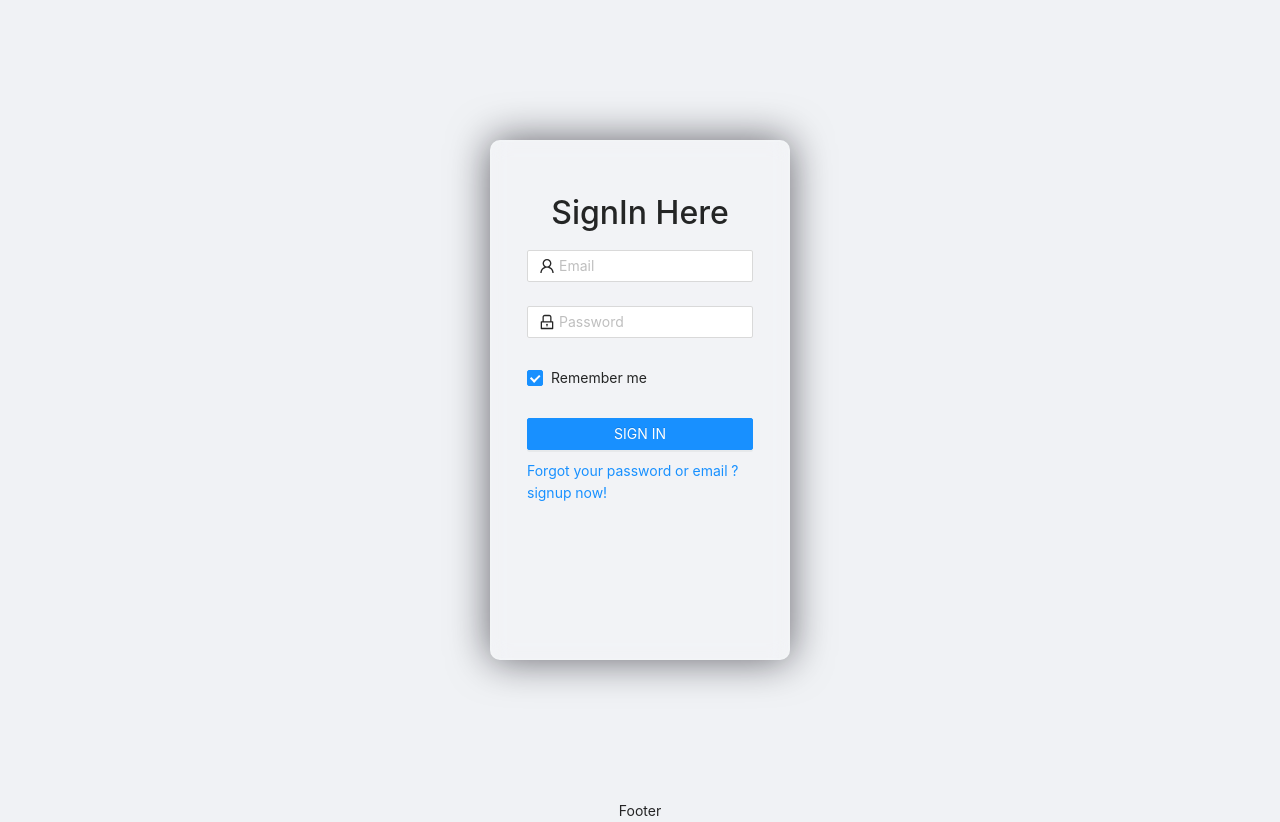
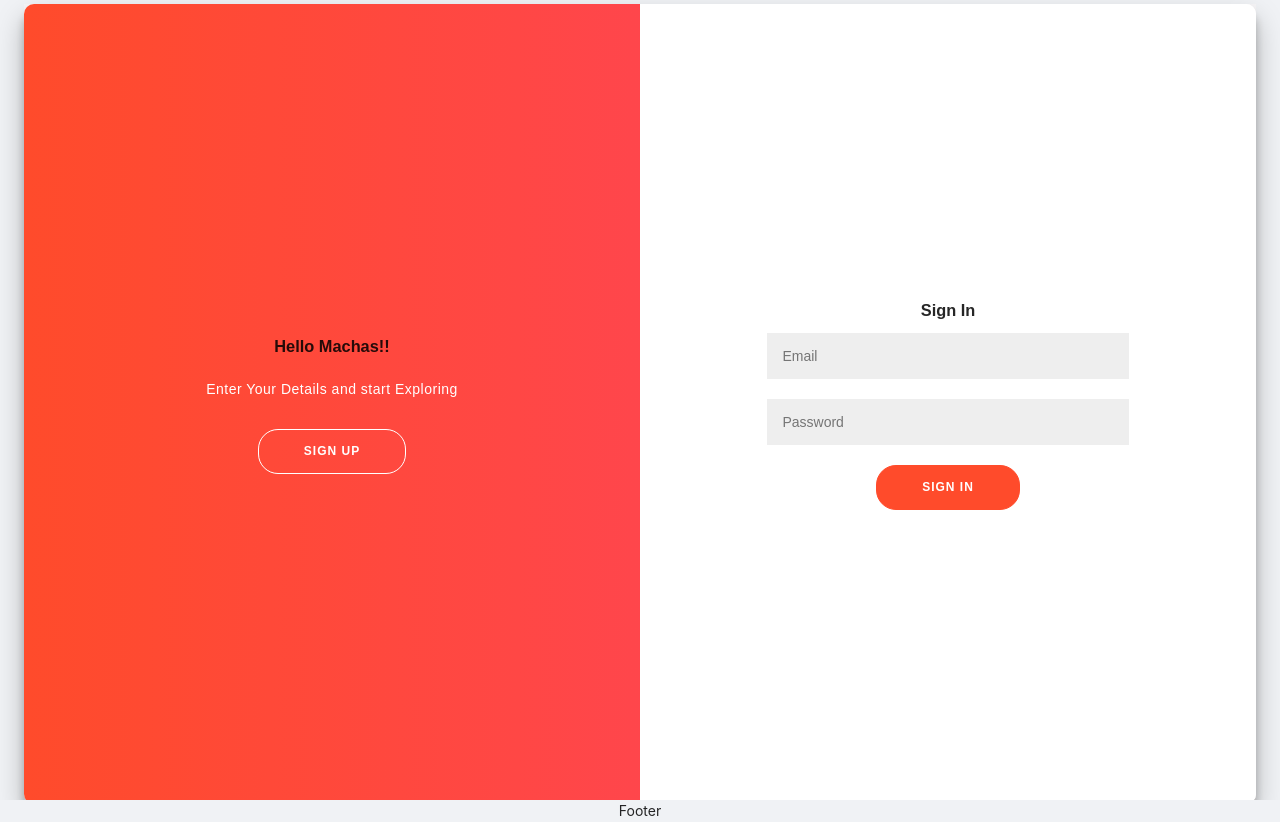
Before and after one commit to simranjitsingh3720/CMS, a Next.js app: page /admin/signin in a window 1280 px wide. Built offline with nearby package versions, Linux system fonts and the light colour scheme.

Commit message:
add files

```diff
--- a/ui/globals.scss
+++ b/ui/globals.scss
@@ -1,9 +1,9 @@
-.action-searchBar{
+.action-searchBar {
   width: 20rem;
   border-radius: 15px;
 }
 
-.ant-page-header-heading-title{
+.ant-page-header-heading-title {
   font-size: 2rem;
   height: 2.3rem;
 }
--- a/ui/page-components/auth/PageSignin/index.js
+++ b/ui/page-components/auth/PageSignin/index.js
@@ -1,8 +1,7 @@
 import axios from 'axios';
 import React, { useState } from 'react';
-import { Form, Input, Button, Checkbox, message } from 'antd';
-import { UserOutlined, LockOutlined } from '@ant-design/icons';
 import 'antd/dist/antd.css';
+import { message } from 'antd';
 import { useRouter } from 'next/router';
 import styles from './style.module.scss';
 
@@ -13,6 +12,7 @@ function PageSignin() {
     console.log('Received values of form: ', values);
   };
   const router = useRouter();
+
   const handleSubmit = async (e) => {
     e.preventDefault();
     await axios.post('http://localhost:8000/api/auth/signin', { email, password })
@@ -21,55 +21,36 @@ function PageSignin() {
       })
       .catch(() => message.error('Invalid Signin, Please try again'));
   };
+  const onSignUpClick = async () => {
+    await router.push('/admin/signup');
+  };
   return (
-    <Form
-      name="signin"
-      className={styles.signinForm}
-      initialValues={{
-        remember: true,
-      }}
-      onFinish={onFinish}
-    >
-      <h1 className={styles.header}>SignIn Here</h1>
-      {}
-      <Form.Item
-        name="email"
-        rules={[
-          {
-            required: true,
-            message: 'Please input your email!',
-          },
-        ]}
-      >
-        <Input type="email" prefix={<UserOutlined className={styles.siteForm} />} placeholder="Email" onChange={(e) => setEmail(e.target.value)} />
-      </Form.Item>
-      <Form.Item
-        name="password"
-        rules={[
-          {
-            required: true,
-            message: 'Please input your Password!',
-          },
-        ]}
-      >
-        <Input prefix={<LockOutlined className={styles.siteForm} />} type="password" placeholder="Password" onChange={(e) => setPassword(e.target.value)} />
-      </Form.Item>
-      <Form.Item>
-        <Form.Item name="remember" valuePropName="checked" noStyle>
-          <Checkbox>Remember me</Checkbox>
-        </Form.Item>
-      </Form.Item>
-      <Form.Item>
-        <Button type="primary" htmlType="submit" className={styles.signinFormButton} onClick={handleSubmit}>
-          SIGN IN
-        </Button>
-        <a href="" className={styles.signinFormForgot}>
-          Forgot your password or email ?
-        </a>
-        <br />
-        <a href="/admin/users/signup">signup now!</a>
-      </Form.Item>
-    </Form>
+    <div className={styles.body}>
+      <div className={styles.container}>
+        <div className={styles.overlay_container}>
+          <div className={styles.overlay}>
+            <div className={styles.overlay_panel}>
+              <h1 className={styles.h1}>Hello Machas!!</h1>
+              <p className={styles.p}>Enter Your Details and start Exploring</p>
+              <button type="submit" className={styles.ghost} id="signUp" onClick={onSignUpClick}>Sign Up</button>
+            </div>
+          </div>
+        </div>
+        <div className={styles.sign_in_container}>
+          <form
+            action=""
+            onSubmit={onFinish}
+            className={styles.form}
+          >
+            <h1 className={styles.h1}>Sign In</h1>
+            <input type="email" name="email" id="email" placeholder="Email" className={styles.input} onChange={(e) => setEmail(e.target.value)} required />
+            <input type="password" name="password" id="password" placeholder="Password" className={styles.input} onChange={(e) => setPassword(e.target.value)} required />
+            <button type="submit" className={styles.button} onClick={handleSubmit}>Sign In</button>
+          </form>
+        </div>
+      </div>
+    </div>
+
   );
 }
 
--- a/ui/page-components/auth/PageSignin/style.module.scss
+++ b/ui/page-components/auth/PageSignin/style.module.scss
@@ -1,46 +1,189 @@
-.signin_box {
-  width: 340px;
-  background-color: #fff;
+.body {
+	background: #f6f5f7;
+	display: flex;
+	justify-content: center;
+	align-items: center;
+	flex-direction: column;
+	font-family: 'Montserrat', sans-serif;
+	height: 100vh;
+	margin: -20px 0 50px;
+ width : 100%
 }
-.siteForm{
-  display: block;
-  font-size: 16px;
-  font-weight: 500;
+
+.h1 {
+	font-weight: bold;
+	margin: 0;
 }
-.header {
-  font-size: 32px;
-  font-weight: 500;
-  line-height: 42px;
-  text-align: center;
+
+.h2 {
+	text-align: center;
 }
-.lab {
-  display: block;
-  margin-top: 30px;
-  font-size: 16px;
-  font-weight: 500;
+
+.p {
+	font-size: 14px;
+	font-weight: 100;
+	line-height: 20px;
+	letter-spacing: 0.5px;
+	margin: 20px 0 30px;
 }
-.signinForm {
-  max-width: 300px;
-  height: 520px;
-  width: 320px;
-  background-color: rgba(255,255,255,0.13);
-  position: absolute;
-  transform: translate(-50%,-50%);
-  top: 50%;
-  left: 50%;
-  border-radius: 10px;
-  backdrop-filter: blur(10px);
-  border: 2px solid rgba(255,255,255,0.1);
-  box-shadow: 0 0 40px rgb(8 7 16 / 60%);
-  padding: 50px 35px;
+
+.span {
+	font-size: 12px;
 }
-.signinFormForgot {
-  float: right;
+
+.button {
+	border-radius: 20px;
+	border: 1px solid #FF4B2B;
+	background-color: #FF4B2B;
+	color: #FFFFFF;
+	font-size: 12px;
+	font-weight: bold;
+	padding: 12px 45px;
+	letter-spacing: 1px;
+	text-transform: uppercase;
+  cursor: pointer;
   margin-top: 10px;
 }
-.signinFormForgot {
-  float: left;
+
+.ghost {
+  border-radius: 20px;
+	border: 1px solid #FF4B2B;
+	background-color: #FF4B2B;
+	color: #FFFFFF;
+	font-size: 12px;
+	font-weight: bold;
+	padding: 12px 45px;
+	letter-spacing: 1px;
+	text-transform: uppercase;
+	background-color: transparent;
+	border-color: #FFFFFF;
+  cursor: pointer;
 }
-.signinFormButton {
+
+.form {
+	background-color: #FFFFFF;
+	display: flex;
+	align-items: center;
+	justify-content: center;
+	flex-direction: column;
+	padding: 0 50px;
+	height: 100%;
+	text-align: center;
+}
+
+.input {
+	background-color: #eee;
+	border: none;
+	padding: 12px 15px;
+	margin: 10px 0;
+	width: 70%;
+}
+
+.container {
+	background-color: #fff;
+	border-radius: 10px;
+  	box-shadow: 0 14px 28px rgba(0,0,0,0.25),
+			0 10px 10px rgba(0,0,0,0.22);
+	position: relative;
+	overflow: hidden;
+	width: 768px;
+	max-width: 100%;
+	min-height: 480px;
   width: 100%;
+  height: 100%;
 }
+
+.sign_in_container {
+	right: 0;
+	width: 50%;
+	z-index: 1;
+  position: absolute;
+	top: 0;
+	height: 100%;
+}
+
+
+
+.overlay_container {
+	position: absolute;
+	top: 0;
+	right: 50%;
+	width: 50%;
+	height: 100%;
+	overflow: hidden;
+	z-index: 100;
+}
+
+
+.overlay {
+	background: #FF416C;
+	background: -webkit-linear-gradient(to right, #FF4B2B, #FF416C);
+	background: linear-gradient(to right, #FF4B2B, #FF416C);
+	background-repeat: no-repeat;
+	background-size: cover;
+	background-position: 0 0;
+	color: #FFFFFF;
+	position: relative;
+	height: 100%;
+	width: 200%;
+}
+
+
+.overlay_panel {
+	position: absolute;
+	display: flex;
+	align-items: center;
+	justify-content: center;
+	flex-direction: column;
+	padding: 0 40px;
+	text-align: center;
+	top: 0;
+	height: 100%;
+	width: 50%;
+}
+// .signin_box {
+//   width: 340px;
+//   background-color: #fff;
+// }
+// .siteForm{
+//   display: block;
+//   font-size: 16px;
+//   font-weight: 500;
+// }
+// .header {
+//   font-size: 32px;
+//   font-weight: 500;
+//   line-height: 42px;
+//   text-align: center;
+// }
+// .lab {
+//   display: block;
+//   margin-top: 30px;
+//   font-size: 16px;
+//   font-weight: 500;
+// }
+// .signinForm {
+//   max-width: 300px;
+//   height: 520px;
+//   width: 320px;
+//   background-color: rgba(255,255,255,0.13);
+//   position: absolute;
+//   transform: translate(-50%,-50%);
+//   top: 50%;
+//   left: 50%;
+//   border-radius: 10px;
+//   backdrop-filter: blur(10px);
+//   border: 2px solid rgba(255,255,255,0.1);
+//   box-shadow: 0 0 40px rgb(8 7 16 / 60%);
+//   padding: 50px 35px;
+// }
+// .signinFormForgot {
+//   float: right;
+//   margin-top: 10px;
+// }
+// .signinFormForgot {
+//   float: left;
+// }
+// .signinFormButton {
+//   width: 100%;
+// }
--- a/ui/page-components/auth/PageSignup/index.js
+++ b/ui/page-components/auth/PageSignup/index.js
@@ -52,7 +52,7 @@ function PageSignup() {
             <input type="email" name="email" id="email" placeholder="Email" className={styles.input} onChange={(e) => setValues({ ...values, [e.target.id]: e.target.value })} required />
             <input type="password" name="password" id="password" placeholder="Password" className={styles.input} onChange={(e) => setValues({ ...values, [e.target.id]: e.target.value })} required />
             <input type="password" name="confirmPassword" id="confirmPassword" placeholder="Confirm Password" className={styles.input} onChange={(e) => setValues({ ...values, [e.target.id]: e.target.value })} required />
-            <button type="submit" className={styles.button}>SignUp</button>
+            <button type="submit" className={styles.button}>Sign Up</button>
           </form>
         </div>
 
--- a/ui/page-components/auth/PageSignup/style.module.scss
+++ b/ui/page-components/auth/PageSignup/style.module.scss
@@ -7,6 +7,8 @@
 	font-family: 'Montserrat', sans-serif;
 	height: 100vh;
 	margin: -20px 0 50px;
+  width: 100%; ////
+  // height: 100%;
 }
 
 .h1 {
@@ -41,7 +43,7 @@
 	letter-spacing: 1px;
 	text-transform: uppercase;
   cursor: pointer;
-  margin-top: 10px;
+  margin-top: 18px;
 }
 
 .ghost {
@@ -76,6 +78,7 @@
 	padding: 12px 15px;
 	margin: 8px 0;
 	width: 100%;
+  margin-bottom: 25px; /////
 }
 
 .container {
@@ -88,6 +91,8 @@
 	width: 768px;
 	max-width: 100%;
 	min-height: 480px;
+  width: 100%; ////
+  height: 100%; //////
 }
 
 .sign_up_container {
```
Also changed, not shown: 1 other file (tests, documents, lock files or other folders).
